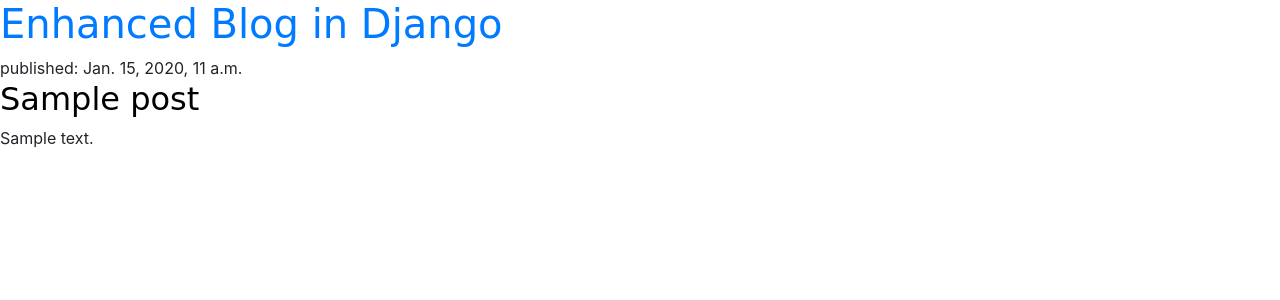
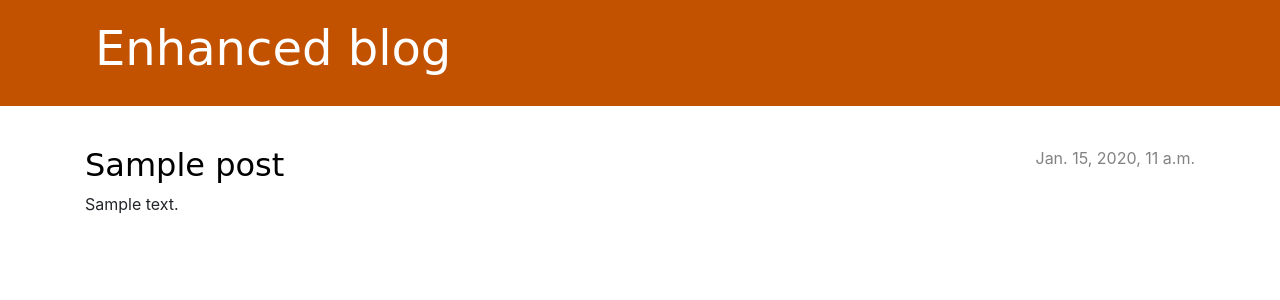
Before and after one commit to SurajOliver/enhancedblog, a Django app: template blog/templates/blog/post_list.html in a window 1280 px wide. Shown: the top 300 px of the page. Run offline with Django 3.2, Linux system fonts and the light colour scheme; the template is opened without the code that fills it: values that come from a table or form of the project are taken from there, others are empty; tables that the repository leaves empty hold one stand-in row (values such as "Sample post").

Commit message:
updated css

```diff
--- a/blog/templates/blog/post_list.html
+++ b/blog/templates/blog/post_list.html
@@ -9,16 +9,26 @@
 </head>
 
 <body>
-    <header>
-        <h1><a href="/">Enhanced Blog in Django</a></h1>
+    <header class="page-header">
+        <div class="container">
+            <h1><a href="/">Enhanced blog</a></h1>
+        </div>
     </header>
+    <main class="container">
+        <div class="row">
+            <div class="col">
                 {% for post in posts %}
                 <article class="post">
-        <time>published: {{ post.published_date }}</time>
+                    <time class="date">
+                        {{ post.published_date }}
+                    </time>
                     <h2><a href="">{{ post.title }}</a></h2>
                     <p>{{ post.text|linebreaksbr }}</p>
                 </article>
                 {% endfor %}
+            </div>
+        </div>
+    </main>
 </body>
 
 </html>
```
Lines whose indentation alone changed are shown as unchanged.
